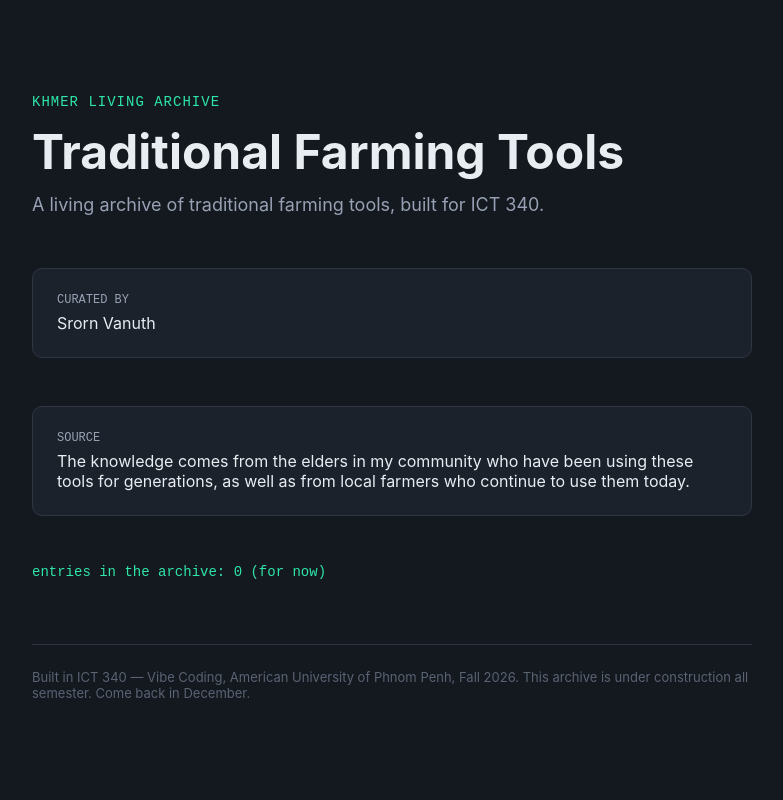
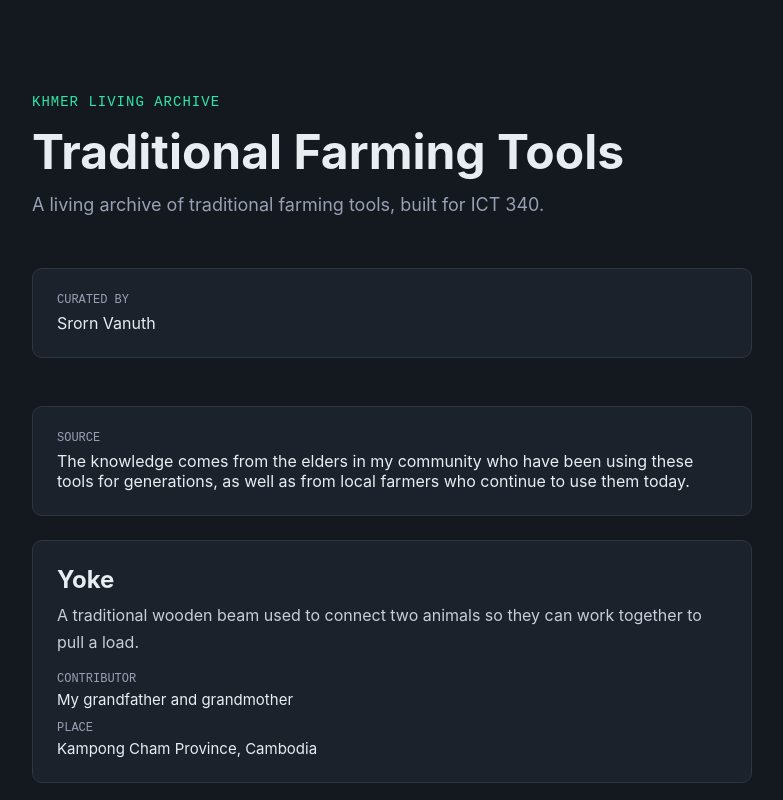
Before and after one commit to NeptrQ/Traditional-Farming-Tools, a Next.js app: page / in a window 1280 px wide. Shown: the top 800 px of the page, without its empty margins (248-1031 px from the left). Built offline with nearby package versions, Linux system fonts and the light colour scheme.

Commit message:
first component: EntryCard

```diff
--- a/app/page.js
+++ b/app/page.js
@@ -1,4 +1,23 @@
 import collection from "../collection.config.js";
+import EntryCard from "../components/EntryCard.js";
+
+// Real entries, collected from elders and farmers in Kampong Cham Province.
+const entries = [
+  {
+    title: "Yoke",
+    description:
+      "A traditional wooden beam used to connect two animals so they can work together to pull a load.",
+    contributor: "My grandfather and grandmother",
+    place: "Kampong Cham Province, Cambodia",
+  },
+  {
+    title: "Sickle",
+    description:
+      "A traditional agricultural tool with a curved blade used for harvesting rice and cutting grass.",
+    contributor: "My grandfather and grandmother",
+    place: "Kampong Cham Province, Cambodia",
+  },
+];
 
 const styles = {
   wrap: {
@@ -72,7 +91,11 @@ export default function Home() {
         <p style={styles.cardValue}>{collection.source}</p>
       </div>
 
-      <p style={styles.count}>entries in the archive: 0 (for now)</p>
+      {entries.map((entry) => (
+        <EntryCard key={entry.title} entry={entry} />
+      ))}
+
+      <p style={styles.count}>entries in the archive: {entries.length}</p>
 
       <footer style={styles.footer}>
         Built in ICT 340 — Vibe Coding, American University of Phnom Penh, Fall
--- /dev/null
+++ b/components/EntryCard.js
@@ -0,0 +1,95 @@
+// EntryCard shows one archive entry: title, description, contributor, place.
+
+// Same Latin stack as the site body, followed by Khmer-capable fonts before
+// the generic fallback. Font matching is per glyph: Latin text resolves in
+// the same fonts as before, while Khmer glyphs pick a real Khmer typeface
+// instead of whatever the operating system happens to guess. The Khmer
+// names come after the Latin ones on purpose - Noto Sans Khmer also
+// contains basic Latin, so listing it first would change English rendering.
+const fontFamily =
+  "-apple-system, BlinkMacSystemFont, 'Segoe UI', Roboto, " +
+  "'Noto Sans Khmer', 'Leelawadee UI', 'Khmer UI', sans-serif";
+
+const styles = {
+  card: {
+    marginTop: 24,
+    padding: 24,
+    backgroundColor: "#1C222C",
+    border: "1px solid #2E3644",
+    borderRadius: 10,
+    // Set once here so every text element in the card inherits it. The
+    // CONTRIBUTOR/PLACE labels declare their own monospace font, which
+    // overrides inheritance, so they are unaffected.
+    fontFamily: fontFamily,
+  },
+  title: {
+    fontSize: 24,
+    fontWeight: 700,
+    margin: "0 0 8px",
+  },
+  description: {
+    // Tall line height so Khmer script's stacked glyphs are not clipped,
+    // and break-word so long text wraps instead of stretching the layout.
+    fontSize: 16,
+    lineHeight: 1.7,
+    color: "#C6CEDA",
+    overflowWrap: "break-word",
+    margin: "0 0 16px",
+  },
+  emptyDescription: {
+    fontSize: 16,
+    fontStyle: "italic",
+    color: "#5A6373",
+    margin: "0 0 16px",
+  },
+  label: {
+    fontFamily: "'Courier New', monospace",
+    fontSize: 12,
+    color: "#97A1B3",
+    margin: 0,
+  },
+  value: {
+    fontSize: 15,
+    margin: "4px 0 12px",
+  },
+};
+
+export default function EntryCard({ entry }) {
+  // Without this guard, a missing entry would crash on the first field below.
+  if (!entry) {
+    return (
+      <article style={styles.card}>
+        <p style={styles.emptyDescription}>Entry information unavailable.</p>
+      </article>
+    );
+  }
+
+  return (
+    <article style={styles.card}>
+      <h2 style={styles.title}>{entry.title}</h2>
+      {entry.description ? (
+        <p style={styles.description}>{entry.description}</p>
+      ) : (
+        <p style={styles.emptyDescription}>Description coming soon.</p>
+      )}
+      {(entry.contributor || entry.place) && (
+        <footer>
+          {/* Each field renders only when it has content, so a label
+              never sits above a blank value. */}
+          {entry.contributor && (
+            <>
+              <p style={styles.label}>CONTRIBUTOR</p>
+              <p style={styles.value}>{entry.contributor}</p>
+            </>
+          )}
+          {entry.place && (
+            <>
+              <p style={styles.label}>PLACE</p>
+              <p style={{ ...styles.value, marginBottom: 0 }}>{entry.place}</p>
+            </>
+          )}
+        </footer>
+      )}
+    </article>
+  );
+}
```
